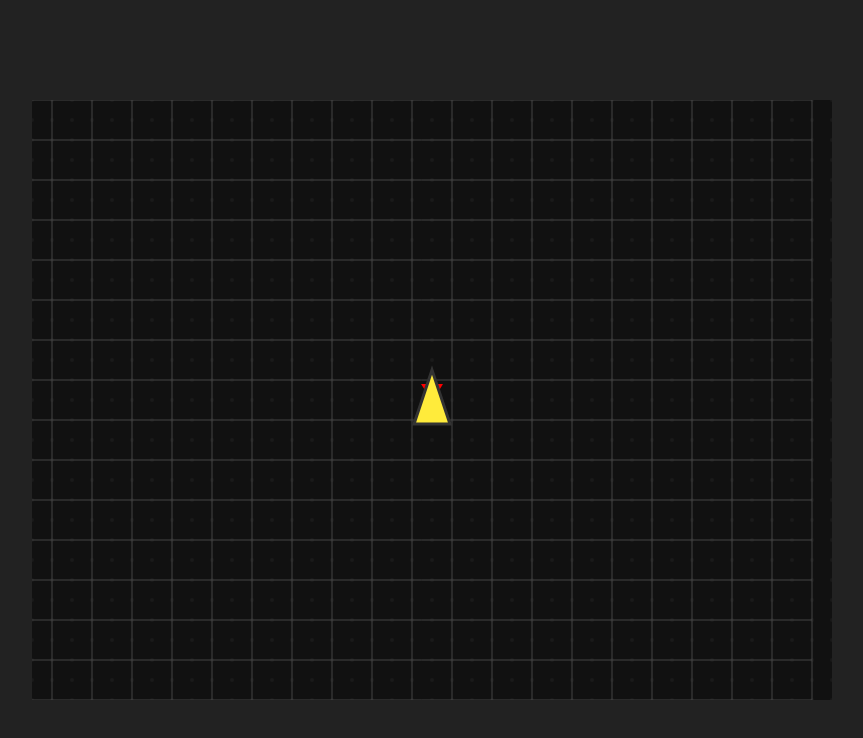
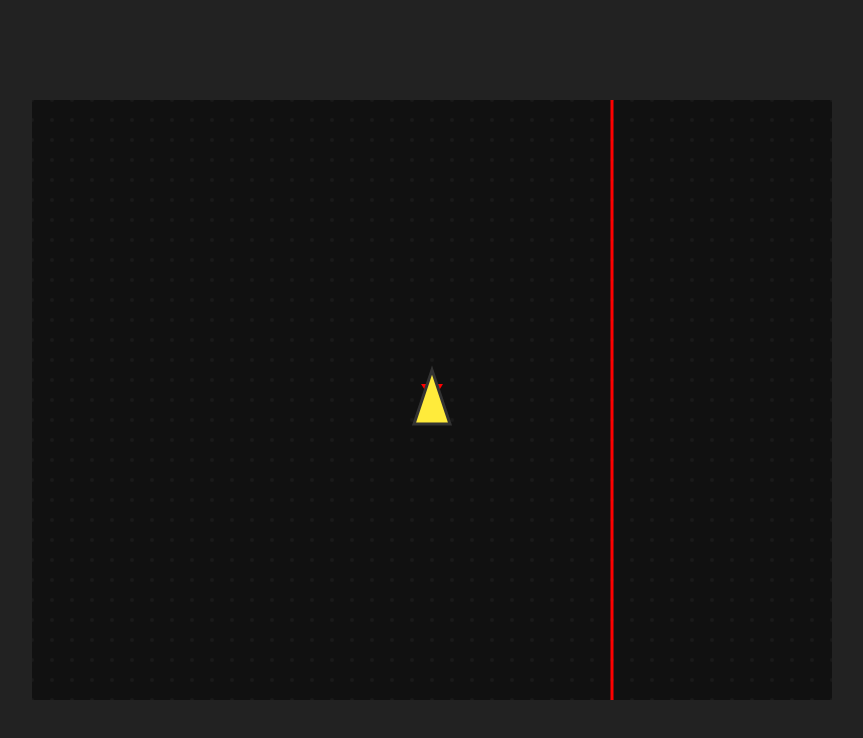
Before and after one commit to AnthonyRuffino/web-game, a plain HTML site: page index.html in a window 1280 px wide. Shown: the whole page, without its empty margins (208-1071 px from the left). Drawn offline with Linux system fonts and the light colour scheme.

Commit message:
Implemented world wrapping at the edges of the map.

```diff
--- a/console.js
+++ b/console.js
@@ -214,6 +214,94 @@ const Console = {
       }
     });
 
+    // World system commands
+    this.register('worldinfo', 'Show world information and configuration', (args) => {
+      if (typeof World !== 'undefined') {
+        const info = World.getInfo();
+        console.log('[Console] World Information:');
+        console.log(`  Size: ${info.size}`);
+        console.log(`  Tiles: ${info.tiles}`);
+        console.log(`  Tile Size: ${info.tileSize} pixels`);
+        console.log(`  Seed: ${info.seed}`);
+        console.log(`  Starting Position: (${info.startingPosition.x.toFixed(1)}, ${info.startingPosition.y.toFixed(1)})`);
+        console.log(`  Traversal Time: ~${info.traversalTime} seconds`);
+      } else {
+        console.error('[Console] World system not available');
+      }
+    });
+
+    this.register('setseed', 'Set world seed and restart game', (args) => {
+      if (args.length !== 1) {
+        console.log('[Console] Usage: setseed <seed>');
+        return;
+      }
+      const seed = parseInt(args[0]);
+      if (isNaN(seed)) {
+        console.log('[Console] Invalid seed. Must be a number.');
+        return;
+      }
+      if (typeof World !== 'undefined') {
+        const startPos = World.setSeed(seed);
+        if (typeof Player !== 'undefined') {
+          Player.x = startPos.x;
+          Player.y = startPos.y;
+          console.log(`[Console] World restarted with seed ${seed}`);
+          console.log(`[Console] Player moved to starting position (${startPos.x.toFixed(1)}, ${startPos.y.toFixed(1)})`);
+        }
+      } else {
+        console.error('[Console] World system not available');
+      }
+    });
+
+    this.register('restartgame', 'Restart game with new random seed', (args) => {
+      const seed = Math.floor(Math.random() * 10000);
+      if (typeof World !== 'undefined') {
+        const startPos = World.setSeed(seed);
+        if (typeof Player !== 'undefined') {
+          Player.x = startPos.x;
+          Player.y = startPos.y;
+          console.log(`[Console] Game restarted with random seed ${seed}`);
+          console.log(`[Console] Player moved to starting position (${startPos.x.toFixed(1)}, ${startPos.y.toFixed(1)})`);
+        }
+      } else {
+        console.error('[Console] World system not available');
+      }
+    });
+
+    this.register('worldconfig', 'Show world configuration', (args) => {
+      if (typeof World !== 'undefined') {
+        console.log('[Console] World configuration:', World.getConfig());
+      } else {
+        console.error('[Console] World system not available');
+      }
+    });
+
+    this.register('chunkinfo', 'Show chunk loading information', (args) => {
+      if (typeof World !== 'undefined') {
+        const info = World.getInfo();
+        const playerTile = World.pixelToTile(Player.x, Player.y);
+        const playerChunk = World.worldToChunk(playerTile.x, playerTile.y);
+
+        console.log('[Console] Chunk Information:');
+        console.log(`  Chunk Size: ${info.chunkSize}x${info.chunkSize} tiles`);
+        console.log(`  Total Chunks: ${info.chunks}`);
+        console.log(`  Loaded Chunks: ${info.loadedChunks}`);
+        console.log(`  Player Tile: (${playerTile.x}, ${playerTile.y})`);
+        console.log(`  Player Chunk: (${playerChunk.x}, ${playerChunk.y})`);
+
+        // Show visible chunks
+        const cameraWidth = 800 / 1.0; // Approximate camera width
+        const cameraHeight = 600 / 1.0; // Approximate camera height
+        const visibleChunks = World.getVisibleChunks(Player.x, Player.y, cameraWidth, cameraHeight);
+        console.log(`  Visible Chunks: ${visibleChunks.length}`);
+        visibleChunks.forEach((chunk, index) => {
+          console.log(`    ${index + 1}. Chunk (${chunk.x}, ${chunk.y})`);
+        });
+      } else {
+        console.error('[Console] World system not available');
+      }
+    });
+
     console.log('[Console] Console system initialized with', Object.keys(this.commands).length, 'commands');
   }
 };
--- a/gameEngine.js
+++ b/gameEngine.js
@@ -55,62 +55,11 @@ document.addEventListener('DOMContentLoaded', () => {
   }
 });
 
-// World config
-const WORLD_SEED = 42; // For now, static; later, make configurable
-const TILE_SIZE = 40; // pixels
-const WORLD_WIDTH = 20; // tiles
-const WORLD_HEIGHT = 15; // tiles
-
-// Simple deterministic function for player start (could be seeded hash later)
-function getPlayerStart(seed) {
-  // For now, always center
-  return { x: Math.floor(WORLD_WIDTH / 2), y: Math.floor(WORLD_HEIGHT / 2) };
-}
-
-// World object
-const World = {
-  seed: WORLD_SEED,
-  width: WORLD_WIDTH,
-  height: WORLD_HEIGHT,
-  tileSize: TILE_SIZE,
-  getStart() {
-    return getPlayerStart(this.seed);
-  },
-  render(ctx) {
-    // Draw grid
-    ctx.save();
-    ctx.strokeStyle = '#444';
-    ctx.lineWidth = 1;
-    for (let x = 0; x <= this.width; x++) {
-      ctx.beginPath();
-      ctx.moveTo(x * this.tileSize, 0);
-      ctx.lineTo(x * this.tileSize, this.height * this.tileSize);
-      ctx.stroke();
-    }
-    for (let y = 0; y <= this.height; y++) {
-      ctx.beginPath();
-      ctx.moveTo(0, y * this.tileSize);
-      ctx.lineTo(this.width * this.tileSize, y * this.tileSize);
-      ctx.stroke();
-    }
-    // Draw red 'X' at player start
-    const start = this.getStart();
-    const cx = start.x * this.tileSize + this.tileSize / 2;
-    const cy = start.y * this.tileSize + this.tileSize / 2;
-    ctx.fillStyle = 'red';
-    ctx.font = 'bold 36px sans-serif';
-    ctx.textAlign = 'center';
-    ctx.textBaseline = 'middle';
-    ctx.fillText('X', cx, cy);
-    ctx.restore();
-  }
-};
-
 // Player object
 const Player = {
-  // Start at world start tile center
-  x: World.getStart().x * TILE_SIZE + TILE_SIZE / 2,
-  y: World.getStart().y * TILE_SIZE + TILE_SIZE / 2,
+  // Start at world starting position
+  x: 0, // Will be set by world system
+  y: 0, // Will be set by world system
   angle: 0, // radians, 0 = up
   speed: 200, // pixels per second
   rotSpeed: Math.PI, // radians per second
@@ -146,8 +95,20 @@ const Player = {
     if (len > 0) {
       moveX /= len;
       moveY /= len;
-      Player.x += moveX * Player.speed * delta;
-      Player.y += moveY * Player.speed * delta;
+
+      // Calculate new position
+      const newX = Player.x + moveX * Player.speed * delta;
+      const newY = Player.y + moveY * Player.speed * delta;
+
+      // Apply coordinate wrapping
+      if (typeof World !== 'undefined') {
+        const wrapped = World.wrapCoordinates(newX, newY);
+        Player.x = wrapped.x;
+        Player.y = wrapped.y;
+      } else {
+        Player.x = newX;
+        Player.y = newY;
+      }
     }
   },
 
@@ -208,8 +169,12 @@ const GameEngine = {
       Background.render(ctx, Player.x, Player.y, cameraWidth, cameraHeight, ZOOM);
     }
 
-    // Render world and player in world coordinates
-    World.render(ctx);
+    // Render world using chunk system
+    if (typeof World !== 'undefined') {
+      const cameraWidth = ctx.canvas.width / ZOOM;
+      const cameraHeight = ctx.canvas.height / ZOOM;
+      World.render(ctx, Player.x, Player.y, cameraWidth, cameraHeight);
+    }
     Player.render(ctx);
 
     ctx.restore();
--- a/main.js
+++ b/main.js
@@ -3,6 +3,19 @@
 
 const canvas = document.getElementById('gameCanvas');
 const ctx = canvas ? canvas.getContext('2d') : null;
+
+// Initialize world system first
+if (typeof World !== 'undefined' && World.init) {
+  World.init();
+
+  // Set player starting position based on world seed
+  if (typeof Player !== 'undefined') {
+    const startPos = World.getStartingPosition();
+    Player.x = startPos.x;
+    Player.y = startPos.y;
+    console.log(`[Main] Player positioned at (${Player.x}, ${Player.y})`);
+  }
+}
 
 // Initialize background system
 if (typeof Background !== 'undefined' && Background.init) {
--- /dev/null
+++ b/world.js
@@ -0,0 +1,477 @@
+// world.js
+// World structure, wrapping, and coordinate management
+
+const World = {
+  // World configuration
+  config: {
+    // World size in grid cells (tiles) - easily configurable
+    gridWidth: 100,   // 100 tiles wide
+    gridHeight: 100,  // 100 tiles tall
+    tileSize: 40,     // pixels per tile
+    seed: 42,         // default seed
+    chunkSize: 16     // tiles per chunk (16x16 chunks)
+  },
+
+  // Chunk cache for loaded chunks
+  chunkCache: new Map(),
+
+  // Initialize world system
+  init() {
+    console.log('[World] World system initialized');
+    console.log(`[World] World size: ${this.config.gridWidth}x${this.config.gridHeight} tiles`);
+    console.log(`[World] World size: ${this.width}x${this.height} pixels`);
+    console.log(`[World] Chunk size: ${this.config.chunkSize}x${this.config.chunkSize} tiles`);
+    console.log(`[World] Total chunks: ${this.getChunkCount().total}`);
+    console.log(`[World] Traversal time: ~${this.calculateTraversalTime()} seconds`);
+  },
+
+  // Calculate world dimensions in pixels
+  get width() {
+    return this.config.gridWidth * this.config.tileSize;
+  },
+
+  get height() {
+    return this.config.gridHeight * this.config.tileSize;
+  },
+
+  // Calculate approximate traversal time based on player speed
+  calculateTraversalTime() {
+    const playerSpeed = 200; // pixels per second (default)
+    const traversalDistance = Math.min(this.width, this.height);
+    return Math.round(traversalDistance / playerSpeed);
+  },
+
+  // Get chunk count
+  getChunkCount() {
+    const chunksX = Math.ceil(this.config.gridWidth / this.config.chunkSize);
+    const chunksY = Math.ceil(this.config.gridHeight / this.config.chunkSize);
+    return { x: chunksX, y: chunksY, total: chunksX * chunksY };
+  },
+
+  // Convert world coordinates to chunk coordinates
+  worldToChunk(x, y) {
+    const chunkX = Math.floor(x / this.config.chunkSize);
+    const chunkY = Math.floor(y / this.config.chunkSize);
+    return { x: chunkX, y: chunkY };
+  },
+
+  // Convert chunk coordinates to world coordinates (top-left of chunk)
+  chunkToWorld(chunkX, chunkY) {
+    return {
+      x: chunkX * this.config.chunkSize,
+      y: chunkY * this.config.chunkSize
+    };
+  },
+
+  // Get chunk key for cache
+  getChunkKey(chunkX, chunkY) {
+    return `${chunkX},${chunkY}`;
+  },
+
+  // Load or generate a chunk
+  loadChunk(chunkX, chunkY) {
+    const key = this.getChunkKey(chunkX, chunkY);
+
+    if (this.chunkCache.has(key)) {
+      return this.chunkCache.get(key);
+    }
+
+    // Generate new chunk
+    const chunk = this.generateChunk(chunkX, chunkY);
+    this.chunkCache.set(key, chunk);
+
+    return chunk;
+  },
+
+  // Generate chunk data
+  generateChunk(chunkX, chunkY) {
+    const chunk = {
+      x: chunkX,
+      y: chunkY,
+      worldX: chunkX * this.config.chunkSize,
+      worldY: chunkY * this.config.chunkSize,
+      tiles: [],
+      objects: [],
+      lastAccessed: Date.now()
+    };
+
+    // Generate tiles for this chunk
+    const startTileX = chunkX * this.config.chunkSize;
+    const startTileY = chunkY * this.config.chunkSize;
+    const endTileX = Math.min(startTileX + this.config.chunkSize, this.config.gridWidth);
+    const endTileY = Math.min(startTileY + this.config.chunkSize, this.config.gridHeight);
+
+    for (let tileY = startTileY; tileY < endTileY; tileY++) {
+      for (let tileX = startTileX; tileX < endTileX; tileX++) {
+        // Generate tile based on position and seed
+        const tile = this.generateTile(tileX, tileY);
+        chunk.tiles.push(tile);
+      }
+    }
+
+    return chunk;
+  },
+
+  // Generate a single tile
+  generateTile(tileX, tileY) {
+    // Simple deterministic generation based on position and seed
+    const hash = this.simpleHash(`${this.config.seed}-${tileX}-${tileY}`);
+
+    return {
+      x: tileX,
+      y: tileY,
+      type: 'empty', // Will be expanded with grass, trees, etc.
+      worldX: tileX * this.config.tileSize,
+      worldY: tileY * this.config.tileSize,
+      hash: hash
+    };
+  },
+
+  // Get chunks that need to be rendered based on camera view
+  getVisibleChunks(cameraX, cameraY, cameraWidth, cameraHeight) {
+    const chunks = new Set();
+
+    // Calculate visible world area
+    const left = cameraX - cameraWidth / 2;
+    const right = cameraX + cameraWidth / 2;
+    const top = cameraY - cameraHeight / 2;
+    const bottom = cameraY + cameraHeight / 2;
+
+    // Convert to tile coordinates first, then to chunk coordinates
+    const leftTile = Math.floor(left / this.config.tileSize);
+    const rightTile = Math.floor(right / this.config.tileSize);
+    const topTile = Math.floor(top / this.config.tileSize);
+    const bottomTile = Math.floor(bottom / this.config.tileSize);
+
+    // Convert tile coordinates to chunk coordinates
+    const leftChunk = Math.floor(leftTile / this.config.chunkSize);
+    const rightChunk = Math.floor(rightTile / this.config.chunkSize);
+    const topChunk = Math.floor(topTile / this.config.chunkSize);
+    const bottomChunk = Math.floor(bottomTile / this.config.chunkSize);
+
+    // Get chunk dimensions
+    const chunkCount = this.getChunkCount();
+
+    // Add all visible chunks (including wrapped ones)
+    for (let chunkY = topChunk; chunkY <= bottomChunk; chunkY++) {
+      for (let chunkX = leftChunk; chunkX <= rightChunk; chunkX++) {
+        // Handle wrapping for chunks
+        let wrappedChunkX = chunkX;
+        let wrappedChunkY = chunkY;
+
+        // Wrap X coordinates
+        while (wrappedChunkX < 0) wrappedChunkX += chunkCount.x;
+        while (wrappedChunkX >= chunkCount.x) wrappedChunkX -= chunkCount.x;
+
+        // Wrap Y coordinates
+        while (wrappedChunkY < 0) wrappedChunkY += chunkCount.y;
+        while (wrappedChunkY >= chunkCount.y) wrappedChunkY -= chunkCount.y;
+
+        chunks.add(this.getChunkKey(wrappedChunkX, wrappedChunkY));
+      }
+    }
+
+    return Array.from(chunks).map(key => {
+      const [x, y] = key.split(',').map(Number);
+      return { x, y, key };
+    });
+  },
+
+  // Clean up chunks that are far from the player
+  cleanupChunks(playerX, playerY, keepDistance = 5) {
+    const playerChunk = this.worldToChunk(
+      playerX / this.config.tileSize,
+      playerY / this.config.tileSize
+    );
+
+    const chunksToRemove = [];
+
+    for (const [key, chunk] of this.chunkCache) {
+      const distance = Math.max(
+        Math.abs(chunk.x - playerChunk.x),
+        Math.abs(chunk.y - playerChunk.y)
+      );
+
+      if (distance > keepDistance) {
+        chunksToRemove.push(key);
+      }
+    }
+
+    chunksToRemove.forEach(key => {
+      this.chunkCache.delete(key);
+    });
+  },
+
+  // Wrap coordinates to world boundaries
+  wrapCoordinates(x, y) {
+    let wrappedX = x;
+    let wrappedY = y;
+
+    // Wrap X coordinate (east/west)
+    if (wrappedX < 0) {
+      wrappedX = this.width + wrappedX;
+    } else if (wrappedX >= this.width) {
+      wrappedX = wrappedX - this.width;
+    }
+
+    // Wrap Y coordinate (north/south)
+    if (wrappedY < 0) {
+      wrappedY = this.height + wrappedY;
+    } else if (wrappedY >= this.height) {
+      wrappedY = wrappedY - this.height;
+    }
+
+    return { x: wrappedX, y: wrappedY };
+  },
+
+  // Check if coordinates are within world bounds (before wrapping)
+  isOutOfBounds(x, y) {
+    return x < 0 || x >= this.width || y < 0 || y >= this.height;
+  },
+
+  // Get world dimensions in tiles
+  getTileDimensions() {
+    return {
+      width: this.config.gridWidth,
+      height: this.config.gridHeight
+    };
+  },
+
+  // Convert pixel coordinates to tile coordinates
+  pixelToTile(x, y) {
+    return {
+      x: Math.floor(x / this.config.tileSize),
+      y: Math.floor(y / this.config.tileSize)
+    };
+  },
+
+  // Convert tile coordinates to pixel coordinates (center of tile)
+  tileToPixel(tileX, tileY) {
+    return {
+      x: tileX * this.config.tileSize + this.config.tileSize / 2,
+      y: tileY * this.config.tileSize + this.config.tileSize / 2
+    };
+  },
+
+  // Get deterministic starting position based on seed
+  getStartingPosition() {
+    // Simple hash-based starting position
+    const hash = this.simpleHash(this.config.seed);
+    const tileDims = this.getTileDimensions();
+
+    // Use hash to determine starting tile (avoid edges)
+    const startTileX = 1 + (hash % (tileDims.width - 2));
+    const startTileY = 1 + ((hash * 2) % (tileDims.height - 2));
+
+    // Convert to pixel coordinates
+    const pixelPos = this.tileToPixel(startTileX, startTileY);
+
+    return pixelPos;
+  },
+
+  // Simple hash function for deterministic values
+  simpleHash(str) {
+    let hash = 0;
+    const seedStr = str.toString();
+    for (let i = 0; i < seedStr.length; i++) {
+      const char = seedStr.charCodeAt(i);
+      hash = ((hash << 5) - hash) + char;
+      hash = hash & hash; // Convert to 32-bit integer
+    }
+    return Math.abs(hash);
+  },
+
+  // Set world seed and recalculate starting position
+  setSeed(seed) {
+    this.config.seed = seed;
+    // Clear chunk cache when seed changes
+    this.chunkCache.clear();
+    console.log(`[World] Seed set to: ${seed}`);
+    return this.getStartingPosition();
+  },
+
+  // Get current world configuration
+  getConfig() {
+    return { ...this.config };
+  },
+
+  // Update world configuration
+  setConfig(newConfig) {
+    this.config = { ...this.config, ...newConfig };
+    // Clear chunk cache when config changes
+    this.chunkCache.clear();
+    console.log('[World] Configuration updated:', this.config);
+  },
+
+  // Render world using chunk system
+  render(ctx, cameraX, cameraY, cameraWidth, cameraHeight) {
+    ctx.save();
+
+    // Draw world boundary
+    ctx.strokeStyle = '#ff0000';
+    ctx.lineWidth = 3;
+    ctx.strokeRect(0, 0, this.width, this.height);
+
+    // Get visible chunks
+    const visibleChunks = this.getVisibleChunks(cameraX, cameraY, cameraWidth, cameraHeight);
+
+    // Render each visible chunk at its correct world position
+    visibleChunks.forEach(chunkInfo => {
+      const chunk = this.loadChunk(chunkInfo.x, chunkInfo.y);
+      this.renderChunk(ctx, chunk);
+    });
+
+    // Handle wrapping by rendering chunks that should be visible on the opposite side
+    this.renderWrappedChunks(ctx, cameraX, cameraY, cameraWidth, cameraHeight);
+
+    // Directly render the starting position marker with wrapping
+    this.renderStartingMarker(ctx, cameraX, cameraY, cameraWidth, cameraHeight);
+
+    // Clean up distant chunks (silently)
+    this.cleanupChunks(cameraX / this.config.tileSize, cameraY / this.config.tileSize);
+
+    ctx.restore();
+  },
+
+  // Directly render the starting position marker with proper wrapping
+  renderStartingMarker(ctx, cameraX, cameraY, cameraWidth, cameraHeight) {
+    const startPos = this.getStartingPosition();
+    const worldWidth = this.width;
+    const worldHeight = this.height;
+
+    // Calculate visible world area
+    const left = cameraX - cameraWidth / 2;
+    const right = cameraX + cameraWidth / 2;
+    const top = cameraY - cameraHeight / 2;
+    const bottom = cameraY + cameraHeight / 2;
+
+    // Check if starting position is in view (including wrapping)
+    const positions = [startPos];
+
+    // Add wrapped positions if needed
+    if (left < 0 && startPos.x > worldWidth + left) {
+      positions.push({ x: startPos.x - worldWidth, y: startPos.y });
+    }
+    if (right > worldWidth && startPos.x < right - worldWidth) {
+      positions.push({ x: startPos.x + worldWidth, y: startPos.y });
+    }
+    if (top < 0 && startPos.y > worldHeight + top) {
+      positions.push({ x: startPos.x, y: startPos.y - worldHeight });
+    }
+    if (bottom > worldHeight && startPos.y < bottom - worldHeight) {
+      positions.push({ x: startPos.x, y: startPos.y + worldHeight });
+    }
+
+    // Render the X marker at all relevant positions
+    positions.forEach(pos => {
+      ctx.fillStyle = 'red';
+      ctx.font = 'bold 36px sans-serif';
+      ctx.textAlign = 'center';
+      ctx.textBaseline = 'middle';
+      ctx.fillText('X', pos.x, pos.y);
+    });
+  },
+
+  // Render chunks that appear on the opposite side due to wrapping
+  renderWrappedChunks(ctx, cameraX, cameraY, cameraWidth, cameraHeight) {
+    const worldWidth = this.width;
+    const worldHeight = this.height;
+
+    // Calculate visible world area
+    const left = cameraX - cameraWidth / 2;
+    const right = cameraX + cameraWidth / 2;
+    const top = cameraY - cameraHeight / 2;
+    const bottom = cameraY + cameraHeight / 2;
+
+    // Check if we need to render wrapped chunks
+    let needsWrappedRendering = false;
+    let wrappedOffsets = [];
+
+    // Check horizontal wrapping
+    if (left < 0) {
+      needsWrappedRendering = true;
+      wrappedOffsets.push({ x: worldWidth, y: 0 });
+    }
+    if (right > worldWidth) {
+      needsWrappedRendering = true;
+      wrappedOffsets.push({ x: -worldWidth, y: 0 });
+    }
+
+    // Check vertical wrapping
+    if (top < 0) {
+      needsWrappedRendering = true;
+      wrappedOffsets.push({ x: 0, y: worldHeight });
+    }
+    if (bottom > worldHeight) {
+      needsWrappedRendering = true;
+      wrappedOffsets.push({ x: 0, y: -worldHeight });
+    }
+
+    // Check corner wrapping
+    if (left < 0 && top < 0) {
+      wrappedOffsets.push({ x: worldWidth, y: worldHeight });
+    }
+    if (right > worldWidth && top < 0) {
+      wrappedOffsets.push({ x: -worldWidth, y: worldHeight });
+    }
+    if (left < 0 && bottom > worldHeight) {
+      wrappedOffsets.push({ x: worldWidth, y: -worldHeight });
+    }
+    if (right > worldWidth && bottom > worldHeight) {
+      wrappedOffsets.push({ x: -worldWidth, y: -worldHeight });
+    }
+
+    // Render wrapped chunks if needed
+    if (needsWrappedRendering) {
+      wrappedOffsets.forEach(offset => {
+        // Get chunks for the wrapped area
+        const wrappedVisibleChunks = this.getVisibleChunks(
+          cameraX - offset.x,
+          cameraY - offset.y,
+          cameraWidth,
+          cameraHeight
+        );
+
+        // Render each wrapped chunk at the offset position
+        wrappedVisibleChunks.forEach(chunkInfo => {
+          const chunk = this.loadChunk(chunkInfo.x, chunkInfo.y);
+
+          // Save context, apply offset, render chunk, restore context
+          ctx.save();
+          ctx.translate(offset.x, offset.y);
+          this.renderChunk(ctx, chunk);
+          ctx.restore();
+        });
+      });
+    }
+  },
+
+  // Render a single chunk
+  renderChunk(ctx, chunk) {
+    // Render chunk objects only (no X marker here anymore)
+    chunk.objects.forEach(obj => {
+      // Future objects will be rendered here
+    });
+  },
+
+  // Get world info for debugging
+  getInfo() {
+    const tileDims = this.getTileDimensions();
+    const startPos = this.getStartingPosition();
+    const chunkCount = this.getChunkCount();
+    return {
+      size: `${this.width}x${this.height} pixels`,
+      tiles: `${tileDims.width}x${tileDims.height} tiles`,
+      tileSize: this.config.tileSize,
+      seed: this.config.seed,
+      startingPosition: startPos,
+      traversalTime: this.calculateTraversalTime(),
+      chunks: `${chunkCount.x}x${chunkCount.y} chunks`,
+      loadedChunks: this.chunkCache.size,
+      chunkSize: this.config.chunkSize
+    };
+  }
+};
+
+// Expose to global scope
+window.World = World;
```
Also changed, not shown: COMMANDS.md (+38 -0 lines), index.html (+1 -0 lines), requirements/step-2-advanced-features.md (+25 -12 lines), README.md.
